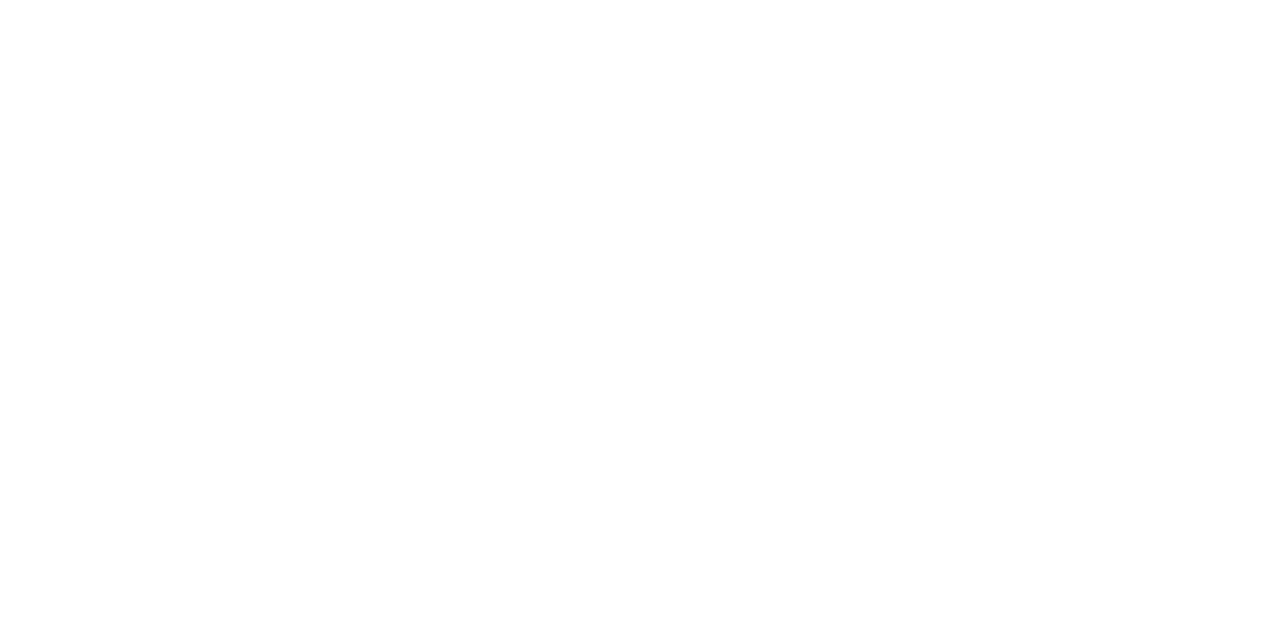
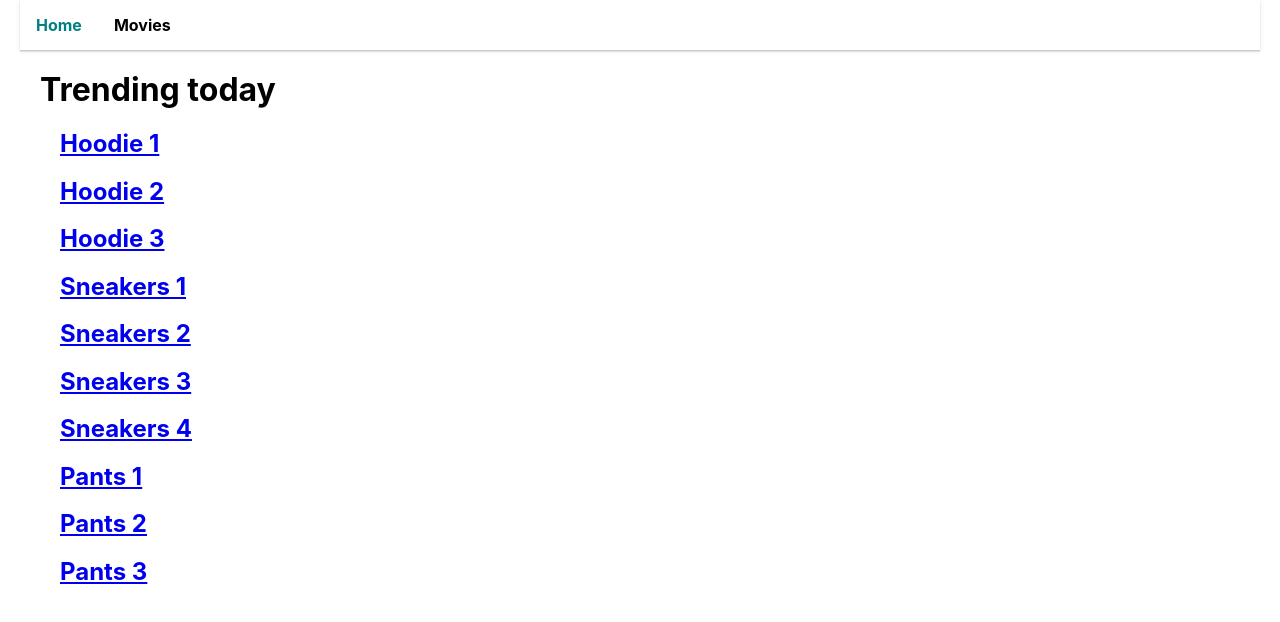
Before and after one commit to Okazimiriv/goit-react-hw-05-movies, a React (Create React App) app: page / in a window 1280 px wide. Shown: the top 622 px of the page. Built offline with nearby package versions, Linux system fonts and the light colour scheme.

Commit message:
step-maket

```diff
--- a/package.json
+++ b/package.json
@@ -16,6 +16,7 @@
     "react-loader-spinner": "^5.3.4",
     "react-router-dom": "^6.13.0",
     "react-scripts": "5.0.1",
+    "shortid": "^2.2.16",
     "web-vitals": "^2.1.3"
   },
   "scripts": {
--- a/src/App.jsx
+++ b/src/App.jsx
@@ -1,26 +1,32 @@
-import { Routes, Route, Link } from "react-router-dom";
-import  Home  from "pages/Home";
-import Movies from "pages/Movies";
-
+import { Routes, Route} from 'react-router-dom';
+import { Container, Header, Link} from "./App.styled";
+import Home from 'pages/Home';
+import MoviesDatails from './pages/MoviesDetails';
+import MoviesSearch from './pages/MoviesSearch';
+import  Cast  from './components/Cast/Cast';
+import Reviews  from 'components/Reviews/Reviews';
 
 
 export const App = () => {
   return (
-    <div>
-      <ul>
-        <li>
-           <Link to="/" end>Home</Link>
-        </li>
-        <li>
+    <Container>
+      <Header>
+        <nav>
+          <Link to="/" end>
+            Home
+          </Link>
           <Link to="/movies">Movies</Link>
-        </li>
-      </ul>
-
+        </nav>
+      </Header>
       <Routes>
         <Route path="/" element={<Home />} />
-        <Route path="/movies" element={<Movies />} />
-        {/* <Route path="*" element={<NotFound />} /> */}
+        <Route path="/movies" element={<MoviesSearch />} />
+        <Route path="/movies/:id" element={<MoviesDatails />} >
+          <Route path="cast" element={<Cast />} />
+          <Route path="reviews" element={<Reviews />} />
+        </Route>
+        {/* <Route path="*" element={<NotFound />} />  */}
       </Routes>
-    </div>
+    </Container>
   );
 };
--- a/src/App.styled.jsx
+++ b/src/App.styled.jsx
@@ -1,7 +1,42 @@
 import styled from '@emotion/styled';
+import { NavLink } from 'react-router-dom';
 
 export const Container = styled.div`
   margin: 0 auto;
   padding: 0px 20px;
   width: 100%;
 `;
+
+export const Header = styled.header`
+  display: flex;
+  align-items: center;
+  justify-content: space-between;
+  gap: 12px;
+  padding: 8px 0;
+  margin-bottom: 16px;
+  box-shadow: 0px 2px 1px rgba(46, 47, 66, 0.08),
+    0px 1px 1px rgba(46, 47, 66, 0.16), 0px 1px 6px rgba(46, 47, 66, 0.08);
+
+  > nav {
+    display: flex;
+  }
+`;
+
+export const Link = styled(NavLink)`
+  padding: 8px 16px;
+  text-decoration: none;
+  color: black;
+  font-weight: bold;
+
+  transition: color 250ms;
+
+  &.active {
+    color: teal;
+  }
+
+  &:hover,
+  &:focus {
+    text-decoration: underline;
+    color: teal;
+  }
+`;
--- /dev/null
+++ b/src/components/Cast/Cast.js
@@ -0,0 +1,18 @@
+const Cast = () => {
+  return (
+    <section>
+      <ul>
+        <li>
+          <img src="https://via.placeholder.com/200x100" alt="" />
+          <p>Lorem ipsum dolor.</p>
+        </li>
+        <li>
+          <img src="https://via.placeholder.com/200x100" alt="" />
+          <p>Lorem ipsum dolor.</p>
+        </li>
+      </ul>
+    </section>
+  );
+};
+
+export default Cast;
--- /dev/null
+++ b/src/components/Reviews/Reviews.js
@@ -0,0 +1,25 @@
+const Reviews = () => {
+  return (
+    <section>
+      <div>
+        <h4>First review - 4.6/5</h4>
+        <p>
+          Lorem, ipsum dolor sit amet consectetur adipisicing elit. Autem harum
+          architecto sapiente corporis, voluptatem quas voluptatibus fugiat
+          nulla commodi quidem, dolorem distinctio inventore blanditiis illo
+          tenetur aut enim ex laborum!
+        </p>
+      </div>
+      <div>
+        <h4>Second review - 4.8/5</h4>
+        <p>
+          Lorem ipsum dolor sit amet consectetur adipisicing elit. Corrupti
+          nihil ea, eaque fugit amet possimus officiis asperiores aperiam facere
+          et?
+        </p>
+      </div>
+    </section>
+  );
+};
+
+export default Reviews;
--- a/src/index.css
+++ b/src/index.css
@@ -31,4 +31,5 @@
   display: block;
   max-width: 100%;
   height: auto;
+  margin-top: 20px;
 }
--- a/src/index.js
+++ b/src/index.js
@@ -8,7 +8,7 @@
 
 ReactDOM.createRoot(document.getElementById('root')).render(
   <React.StrictMode>
-    <BrowserRouter basename="/goit-react-hw-05-movies">
+    <BrowserRouter>
       <App />
     </BrowserRouter>
   </React.StrictMode>
--- a/src/pages/Home.jsx
+++ b/src/pages/Home.jsx
@@ -1,10 +1,11 @@
 // import { Loader } from 'components/Loader/Loader.styled';
 // import { ThreeDots } from 'react-loader-spinner';
 // import { ErrorMessage } from '../ErorrMessage';
-import { Container } from '../App.styled';
+import { Container} from "../App.styled";
 // import * as ApiTrendings from '../utils/apiService';
 import { getProducts } from "../faceApi";
 import { Link } from "react-router-dom";
+
 
 
 const Home = ({data}) => {
@@ -18,22 +19,23 @@
   const products = getProducts();
 
   return (
-    <Container>
-
+    <Container><h1>Trending today</h1>
+    <ul>
         {/* <Loader>
           <ThreeDots color="#00BFFF" />
         </Loader> */}
 
       {products.map((product) => (
         <li key={product.id}>
-          <Link to={`${product.id}`}>
+          <Link to={`/movies/${product.id}`}>
             <h2>{product.name}</h2>
           </Link>
         </li>
       ))}
 
        {/* {error && <ErrorMessage>{error}</ErrorMessage>} */}
-    </Container>
+    </ul></Container>
+
   );
 };
 
--- a/src/pages/Movies.jsx
+++ /dev/null
@@ -1,19 +0,0 @@
-import { NavLink } from "react-router-dom";
-
-const Movies = () => {
-  return (
-    <main>
-      <h3>Additional information</h3>
-      <ul>
-        <li>
-           <NavLink to="/cast">Cast</NavLink>
-        </li>
-        <li>
-          <NavLink to="/reviews">Reviews</NavLink>
-        </li>
-      </ul>
-    </main>
-  );
-};
-
-export default Movies;
--- a/src/pages/MoviesDetails.jsx
+++ b/src/pages/MoviesDetails.jsx
@@ -0,0 +1,38 @@
+
+import { Link, Outlet  } from "react-router-dom";
+import { Container} from "../App.styled";
+
+
+const MoviesDatails = () => {
+  return (
+    <Container>
+      <button type="button"> Go back</button>
+      <div>
+        <img src="https://via.placeholder.com/960x240" alt="" />
+      </div>
+      <div>
+        <h2>film name</h2>
+        <p>User Score:</p>
+        <h3>Overview</h3>
+        <p>text overview</p>
+        <h4>Genres</h4>
+        <p>film geners</p>
+      </div>
+      <div>
+        <p>Additional information</p>
+        <ul>
+          <li>
+            <Link to="cast">Cast</Link>
+          </li>
+          <li>
+            <Link to="reviews">Reviews</Link>
+          </li>
+        </ul>
+         <Outlet />
+      </div>
+
+    </Container>
+  );
+};
+
+export default MoviesDatails;
--- /dev/null
+++ b/src/pages/MoviesSearch.jsx
@@ -0,0 +1,23 @@
+// import { NavLink } from "react-router-dom";
+import { Container} from "../App.styled";
+
+const MoviesSearch = () => {
+  return (
+     <Container>
+         <form >
+        <input
+          // value={searchQuery}
+          // onChange={handleChange}
+          name="query"
+          type="text"
+          autoComplete="off"
+          autoFocus
+          placeholder="Search movie"
+        />
+        <button type="submit">Search</button>
+      </form>
+    </Container>
+  );
+};
+
+export default MoviesSearch;
```
Also changed, not shown: 1 other file (tests, documents, lock files or other folders).
